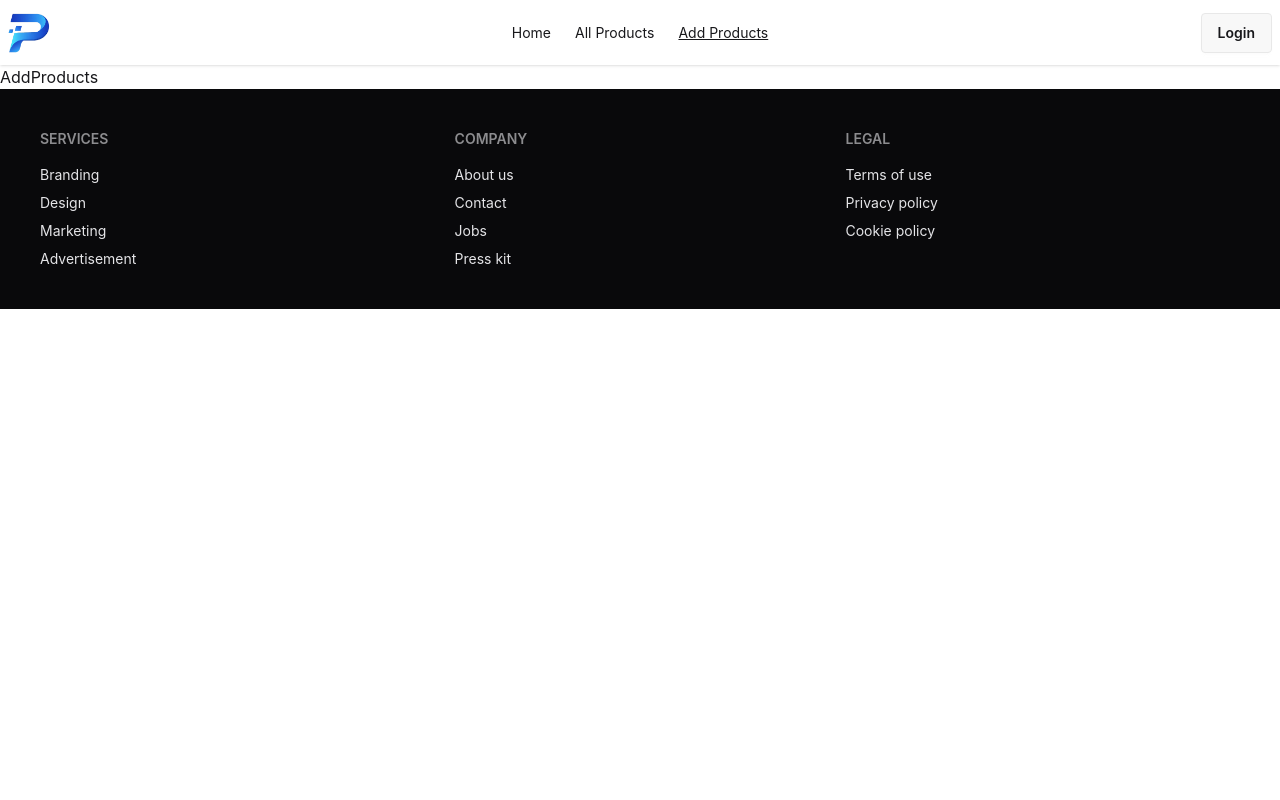
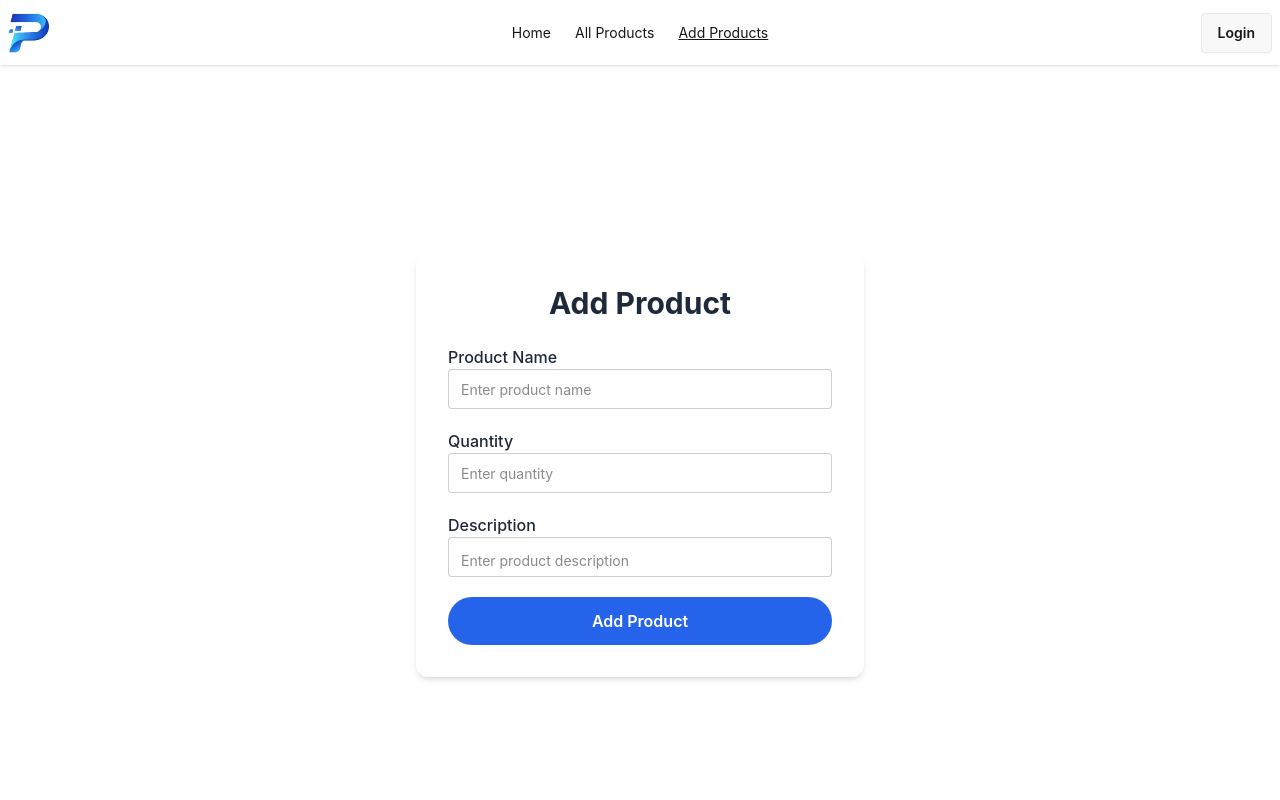
Before and after one commit to sadtafhim/Product-Management, a React (Vite) app: page /AddProducts in a window 1280 px wide. Shown: the top 800 px of the page. Built offline with nearby package versions, Linux system fonts and the light colour scheme.

Commit message:
third commit

```diff
--- a/src/pages/AddProducts/AddProducts.jsx
+++ b/src/pages/AddProducts/AddProducts.jsx
@@ -1,9 +1,72 @@
 import React from 'react';
+import { Link } from 'react-router';
 
 const AddProducts = () => {
     return (
         <div>
-            AddProducts
+            <div className="flex items-center justify-center p-10 min-h-screen">
+                <div className="w-full max-w-md bg-white p-8 rounded-xl shadow-md">
+                    <h2 className="text-3xl font-bold text-center text-[#1E293B]">
+                        Add Product
+                    </h2>
+
+                    <form className="space-y-5 mt-6">
+                        <div className="form-control">
+                            <label
+                                className="label font-medium text-[#1E293B]"
+                            >
+                                Product Name
+                            </label>
+                            <input
+                                type="text"
+                                id="name"
+                                name="name"
+                                required
+                                placeholder="Enter product name"
+                                className="input input-bordered w-full p-3 focus:border-[#2563EB]"
+                            />
+                        </div>
+
+                        <div className="form-control">
+                            <label
+                                className="label font-medium text-[#1E293B]"
+                            >
+                                Quantity
+                            </label>
+                            <input
+                                type="number"
+                                id="quantity"
+                                name="quantity"
+                                required
+                                placeholder="Enter quantity"
+                                className="input input-bordered w-full p-3 focus:border-[#2563EB]"
+                            />
+                        </div>
+
+                        <div className="form-control">
+                            <label
+                                className="label font-medium text-[#1E293B]"
+                            >
+                                Description
+                            </label>
+                            <textarea
+                                id="description"
+                                name="description"
+                                required
+                                placeholder="Enter product description"
+                                className="input input-bordered w-full p-3 focus:border-[#2563EB] resize-none"
+                                rows={4}
+                            />
+                        </div>
+                        <button
+                            type="submit"
+                            className="w-full py-3 rounded-full text-white font-semibold bg-[#2563EB] hover:bg-[#1D4ED8] transition-all"
+                        >
+                            Add Product
+                        </button>
+                    </form>
+                </div>
+            </div>
         </div>
     );
 };
--- a/src/pages/Auth/Register/Register.jsx
+++ b/src/pages/Auth/Register/Register.jsx
@@ -23,7 +23,7 @@ const Register = () => {
                             name="email"
                             required
                             placeholder="Enter your email"
-                            className="input input-bordered w-full p-3 focus:border-[#2563EB] focus:outline-none"
+                            className="input input-bordered w-full p-3 focus:border-[#2563EB] "
                         />
                     </div>
 
@@ -40,7 +40,7 @@ const Register = () => {
                             name="password"
                             required
                             placeholder="Enter your password"
-                            className="input input-bordered w-full p-3 focus:border-[#2563EB] focus:outline-none"
+                            className="input input-bordered w-full p-3 focus:border-[#2563EB] "
                         />
                     </div>
 
@@ -68,7 +68,7 @@ const Register = () => {
 
                 <div className="text-center mt-6">
                     <p className="text-sm text-[#64748B]">
-                        Don't have an account?{" "}
+                        Don't have an account? {" "}
                         <Link
                             to="/auth/login"
                             className="font-semibold text-[#2563EB] hover:text-[#1D4ED8] hover:underline"
```
